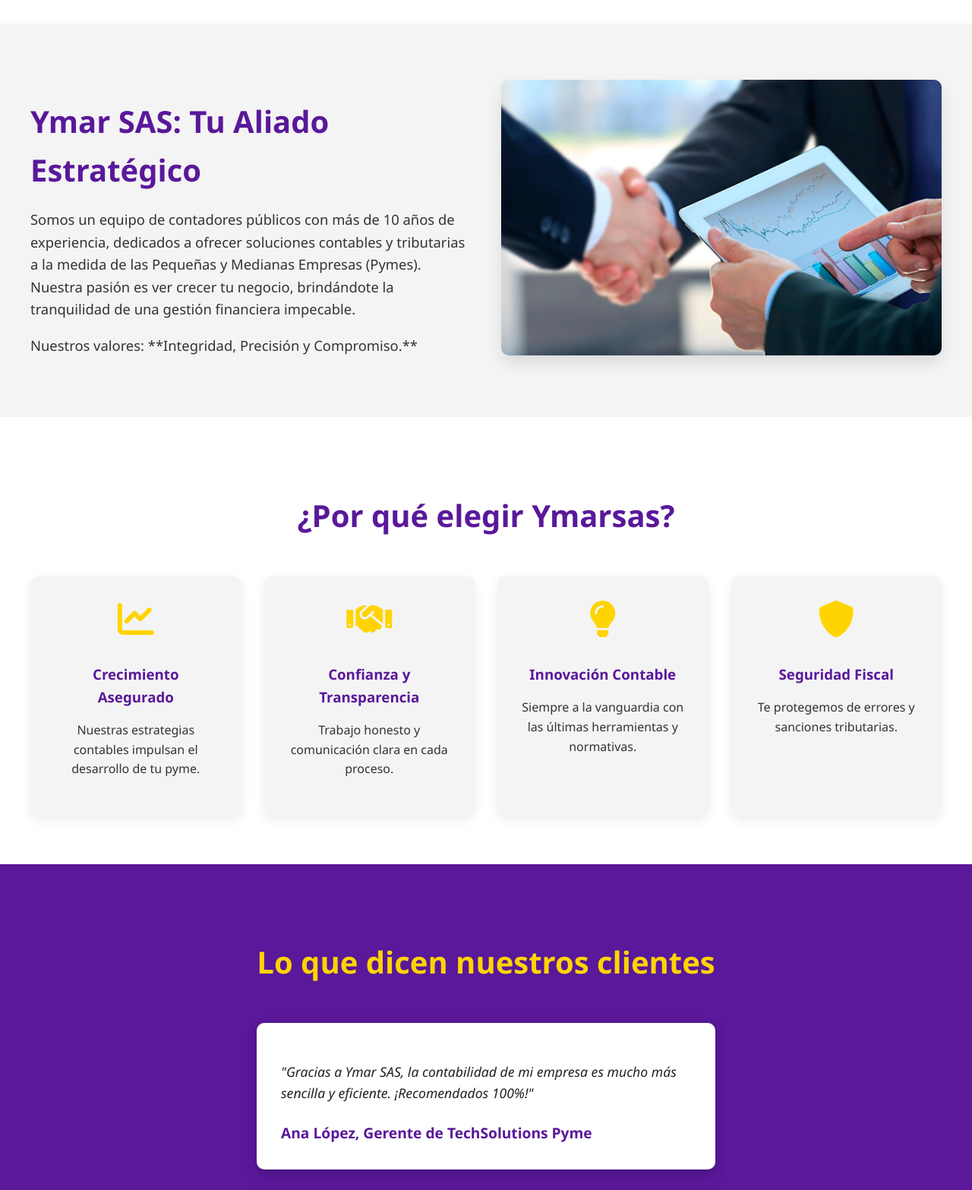
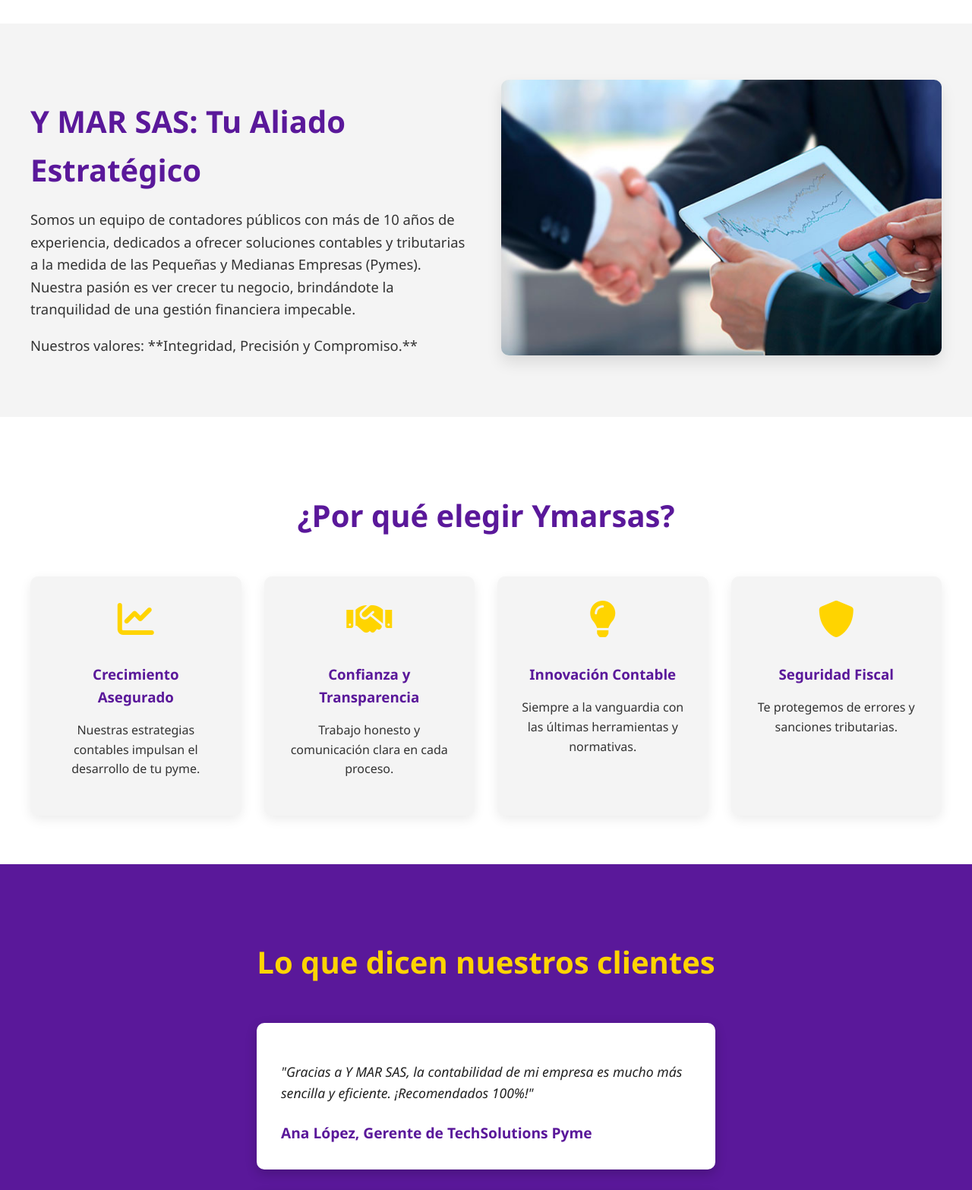
Before and after one commit to yeimi1003/ymarsas, a plain HTML site: page index.html in a window 1280 px wide. Shown: the part 1920-3487 px from the top of the page at 76% size. Drawn offline with Linux system fonts and the light colour scheme; a script that the page names is missing.

Commit message:
ERRORES TEXTO

```diff
--- a/index.html
+++ b/index.html
@@ -3,7 +3,7 @@
 <head>
     <meta charset="UTF-8">
     <meta name="viewport" content="width=device-width, initial-scale=1.0">
-    <title>Ymar SAS - Soluciones Contables para Pymes</title>
+    <title>Y MAR SAS - Soluciones Contables para Pymes</title>
     <link rel="stylesheet" href="style.css">
     <link rel="stylesheet" href="https://cdnjs.cloudflare.com/ajax/libs/font-awesome/6.0.0-beta3/css/all.min.css">
 </head>
@@ -75,7 +75,7 @@
         <section id="nosotros" class="about-section">
             <div class="container">
                 <div class="about-content">
-                    <h2>Ymar SAS: Tu Aliado Estratégico</h2>
+                    <h2>Y MAR SAS: Tu Aliado Estratégico</h2>
                     <p>Somos un equipo de contadores públicos con más de 10 años de experiencia, dedicados a ofrecer soluciones contables y tributarias a la medida de las Pequeñas y Medianas Empresas (Pymes). Nuestra pasión es ver crecer tu negocio, brindándote la tranquilidad de una gestión financiera impecable.</p>
                     <p>Nuestros valores: **Integridad, Precisión y Compromiso.**</p>
                 </div>
@@ -118,7 +118,7 @@
                 <h2>Lo que dicen nuestros clientes</h2>
                 <div class="testimonial-carousel">
                     <div class="testimonial-card">
-                        <p>"Gracias a Ymar SAS, la contabilidad de mi empresa es mucho más sencilla y eficiente. ¡Recomendados 100%!"</p>
+                        <p>"Gracias a Y MAR SAS, la contabilidad de mi empresa es mucho más sencilla y eficiente. ¡Recomendados 100%!"</p>
                         <h4>Ana López, Gerente de TechSolutions Pyme</h4>
                     </div>
                     <div class="testimonial-card">
@@ -173,7 +173,7 @@
     <footer class="footer">
         <div class="container">
             <div class="footer-info">
-                <p>&copy; 2024 Ymarsas. Todos los derechos reservados.</p>
+                <p>&copy; 2024 Y MAR SAS. Todos los derechos reservados.</p>
                 <div class="social-links footer-social">
                     <a href="#"><i class="fab fa-facebook-f"></i></a>
                     <a href="#"><i class="fab fa-twitter"></i></a>
```
